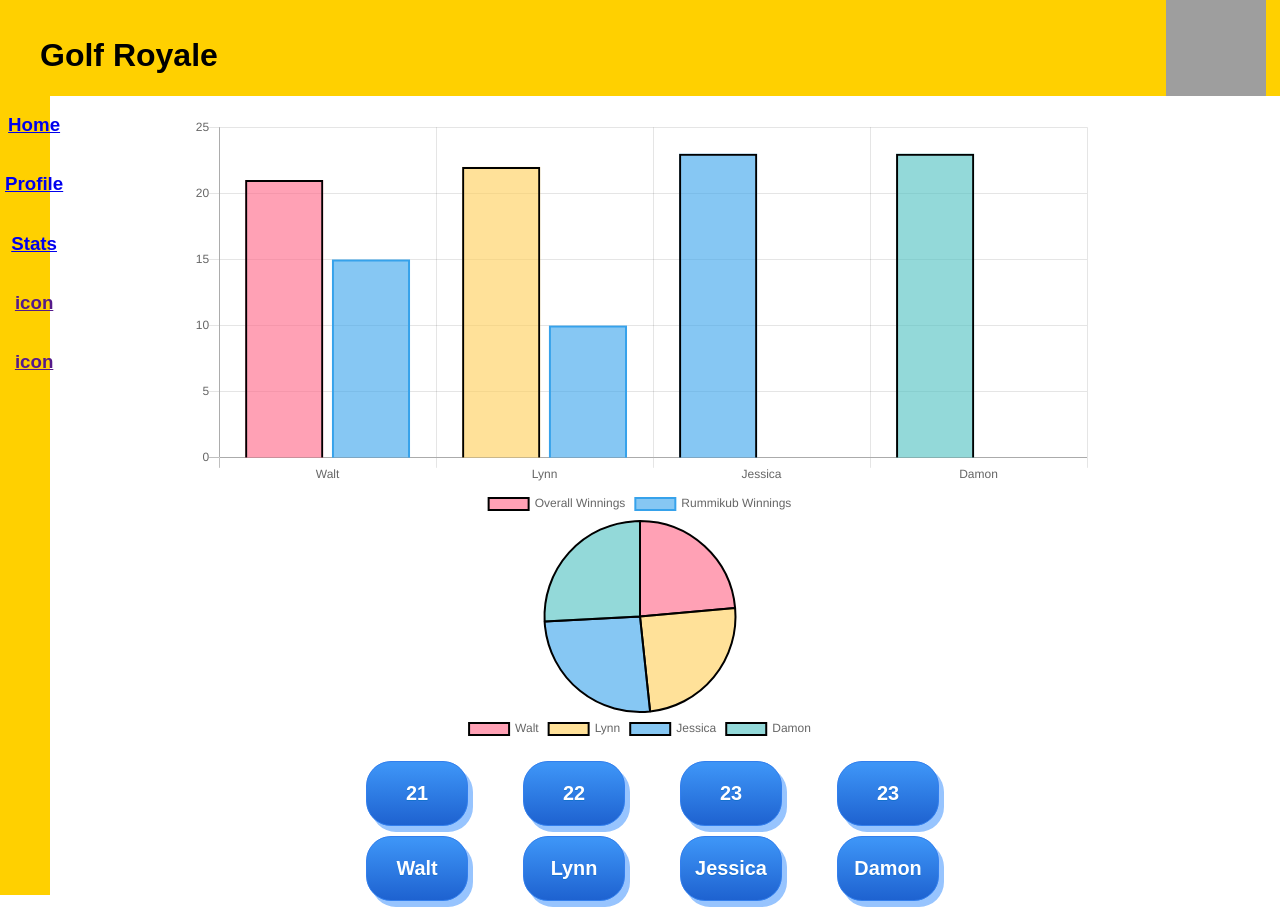
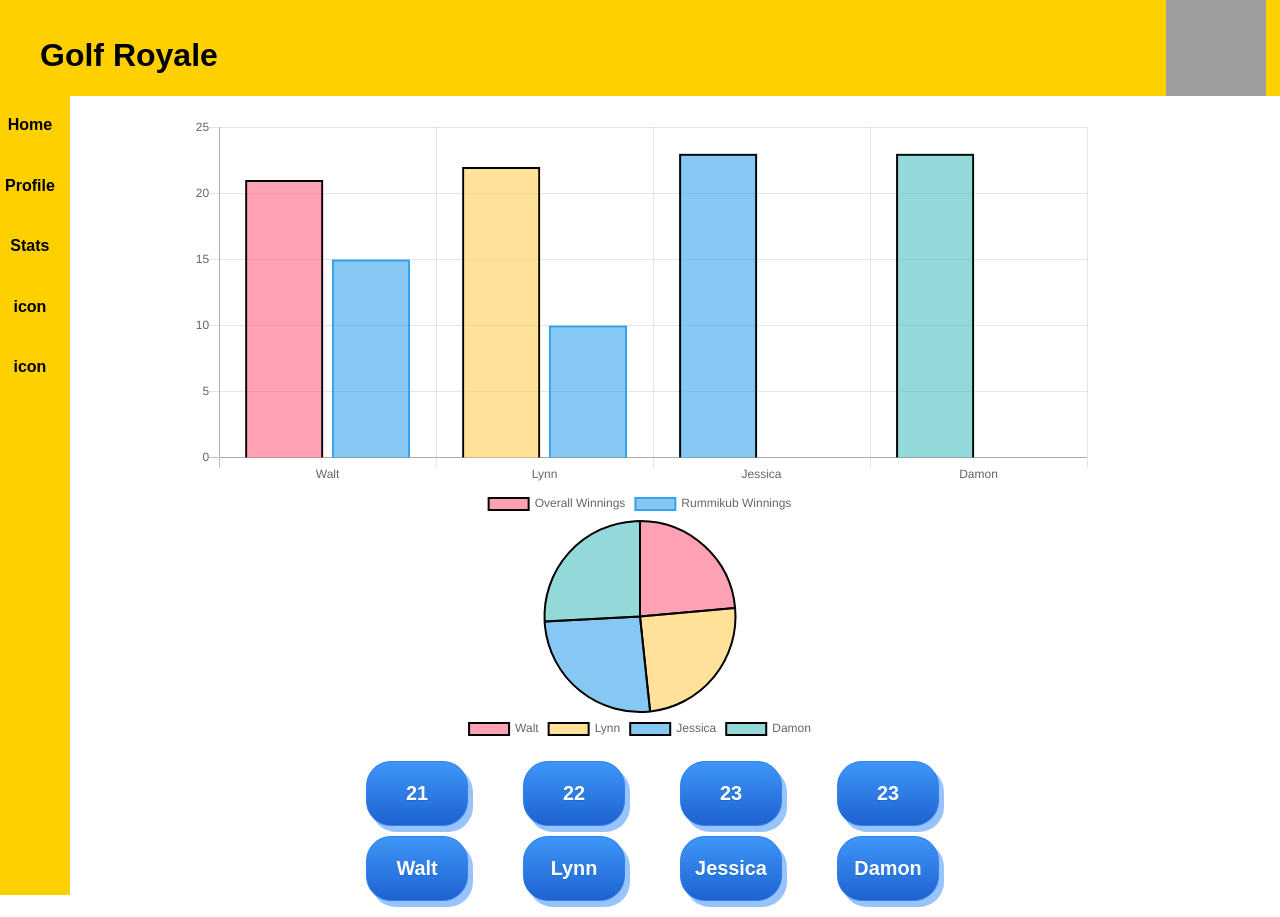
Before and after one commit to WaltDeyzel/scoreboard, a React (Create React App) app: page / in a window 1280 px wide. Built offline with nearby package versions, Linux system fonts and the light colour scheme; grey boxes are pictures that could not be loaded.

Commit message:
NavBar text decoration. Basically I made it black.

```diff
--- a/src/components/Navbar/Navbar.css
+++ b/src/components/Navbar/Navbar.css
@@ -1,6 +1,6 @@
 .Navbar{
     height: calc(100%); /* Full-height: remove this if you want "auto" height */
-    width: 50px; /* Set the width of the sidebar */
+    width: 70px; /* Set the width of the sidebar */
     position: fixed; /* Fixed Sidebar (stay in place on scroll) */
     z-index: 0; /* Stay on top */
     left: 0;
@@ -23,6 +23,12 @@
     margin-top: 0;
     justify-content: space-evenly;
   }
+.Tiles a{
+  color:black;
+}
+a:link{
+  text-decoration: none;
+}
 
 /* SMALL screen */
 @media (max-width: 700px){
--- a/src/components/Navbar/Navbar.js
+++ b/src/components/Navbar/Navbar.js
@@ -9,11 +9,11 @@ const navBar = (props) => {
     return (
         <div className='Navbar'>
             <ul className="Tiles">
-                <li><Link to="/"><h3>Home</h3></Link></li>
-                <li><Link to="/user-profile"><h3>Profile</h3></Link></li>
-                <li><Link to="/user-stats"><h3>Stats</h3></Link></li>
-                <li><Link><h3>icon</h3></Link></li>
-                <li><Link><h3>icon</h3></Link></li>
+                <li><Link to="/"><h4>Home</h4></Link></li>
+                <li><Link to="/user-profile"><h4>Profile</h4></Link></li>
+                <li><Link to="/user-stats"><h4>Stats</h4></Link></li>
+                <li><Link><h4>icon</h4></Link></li>
+                <li><Link><h4>icon</h4></Link></li>
             </ul>
         </div>
     );
```
Also changed, not shown: 1 other file (tests, documents, lock files or other folders).
